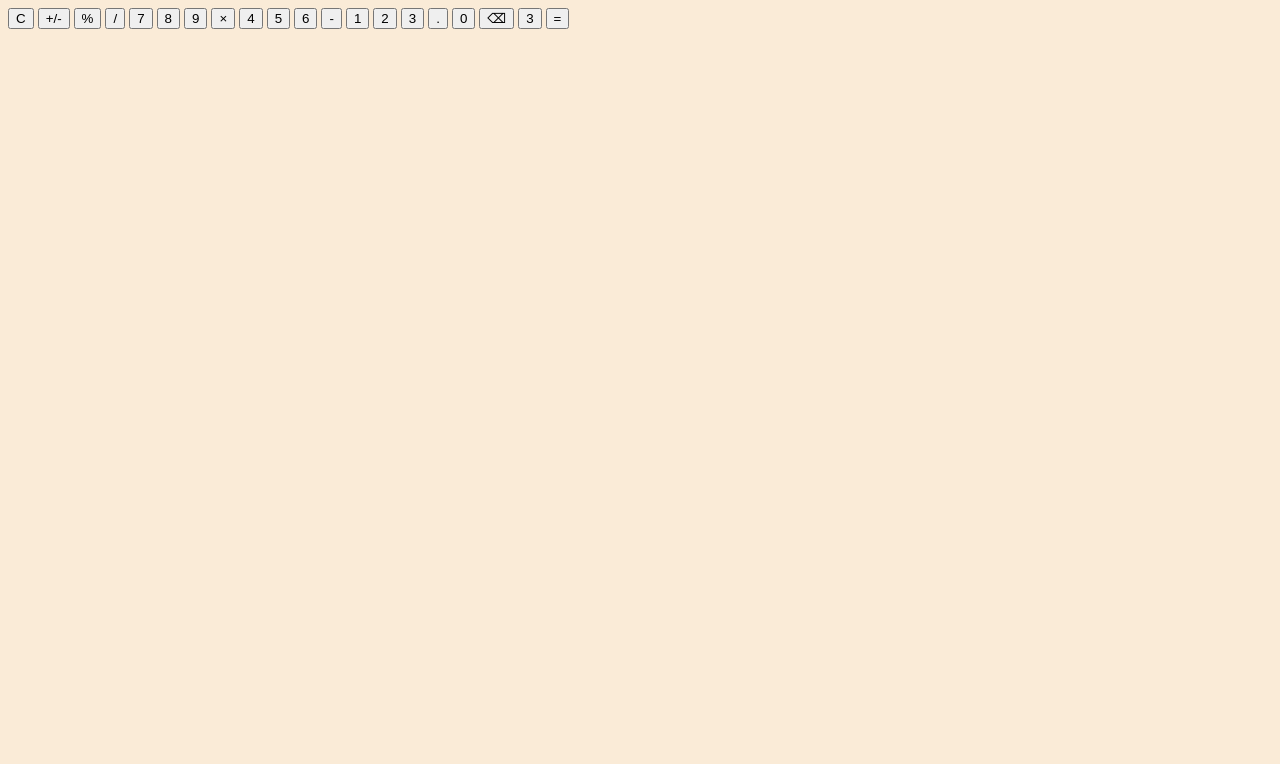
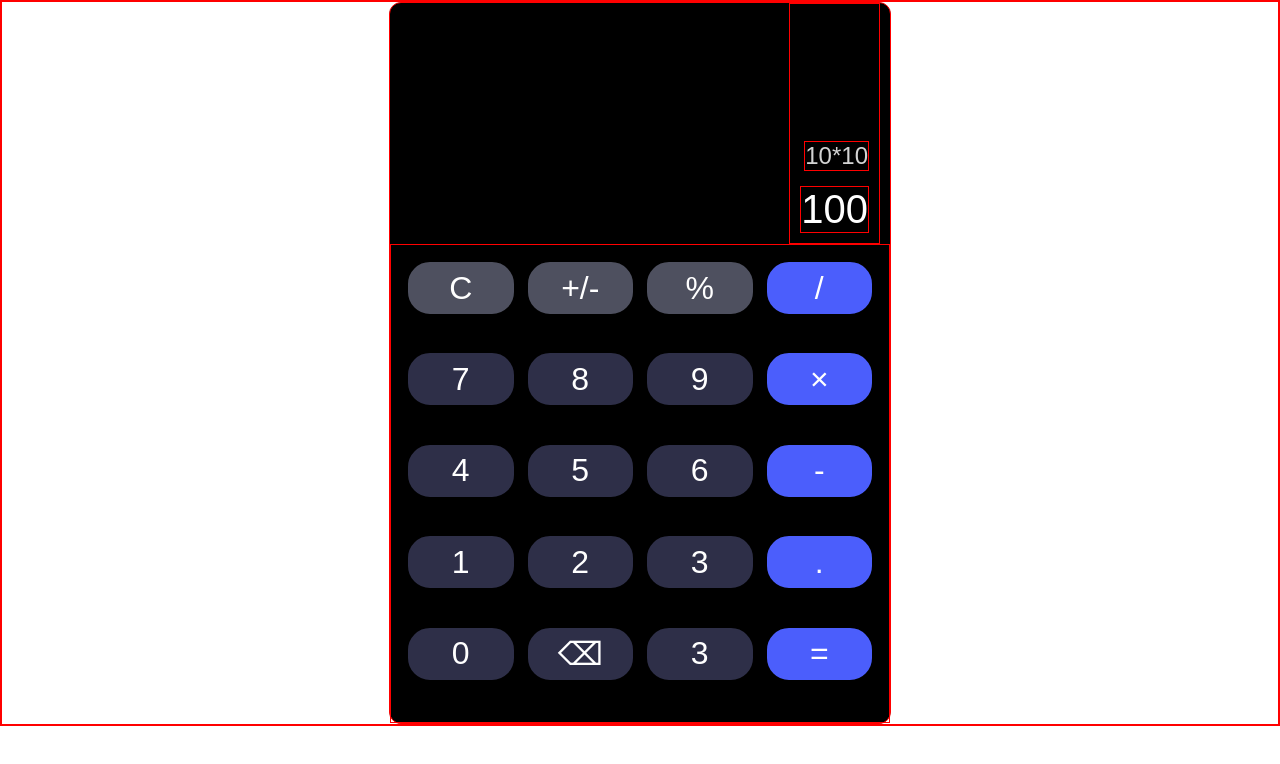
Before and after one commit to Nadia982/calculator, a plain HTML site: page index.html in a window 1280 px wide. Drawn offline with Linux system fonts and the light colour scheme.

Commit message:
added CSS

```diff
--- a/index.html
+++ b/index.html
@@ -8,9 +8,10 @@
     <script src="script.js" defer></script>
 </head>
 <body>
+    <div class="container">
 <section id="display">
-    <div id="calculation"></div>
-    <div id="result"></div>
+    <div id="calculation">10*10</div>
+    <div id="result">100</div>
 </section>
 <section id="buttons">
     <button class="btn light" data-action="clear" data-value="C">C</button>
@@ -35,6 +36,7 @@
     <button class="btn blue" data-action="equals" data-value="=">=</button>
 
 </section>
+</div>
 
 
 </body>
--- a/style.css
+++ b/style.css
@@ -1,3 +1,84 @@
+*{
+    border: 1px solid red;
+}
 body{
-    background-color: antiquewhite;
+    margin: 0;padding: 0;box-sizing: border-box;
+    display: flex;
+    font-family: sans-serif;
+    align-items: center;
+    justify-content: center;
 }
+
+.container{
+    min-height: 90vh;
+    width: 80%;
+    max-width: 500px;
+    background-color: black;
+    color: white;
+    border-radius: 12px;
+    display: flex;
+    flex-direction: column;
+    align-items: flex-end;
+    justify-content: space-between;
+
+}
+section{
+    display: flex;
+    flex-wrap: wrap;
+    flex: 1;
+    padding: 10px;
+    font-size: 40px;
+    font-weight: 300;
+}
+
+#calculation{
+    font-size: 24px;
+    color: lightgrey;
+
+}
+
+#display{
+    margin-right: 10px;
+    flex-direction: column;
+    justify-content: flex-end;
+    align-items: flex-end;
+    gap: 15px;
+}
+
+.btn{
+    flex-basis: calc(25% - 10px);
+    margin: 5px;
+    font-size: 32px;
+    height: 56px;
+    border: 2px solid black;
+    border-radius: 24px;
+    cursor: pointer;
+    color: white;
+}
+
+.btn:focus{
+    outline: 3px solid white;
+}
+
+.light{
+background-color: #4e505f;
+}
+
+.light:hover{
+background-color: #8890a5;
+}
+
+.blue{
+    background-color: #4b5efc;
+}
+
+.blue:hover{
+    background-color: #798bf9;
+    }
+.dark{
+    background-color: #2e2f48;
+}
+
+.dark:hover{
+    background-color: #505266;
+    }
```
